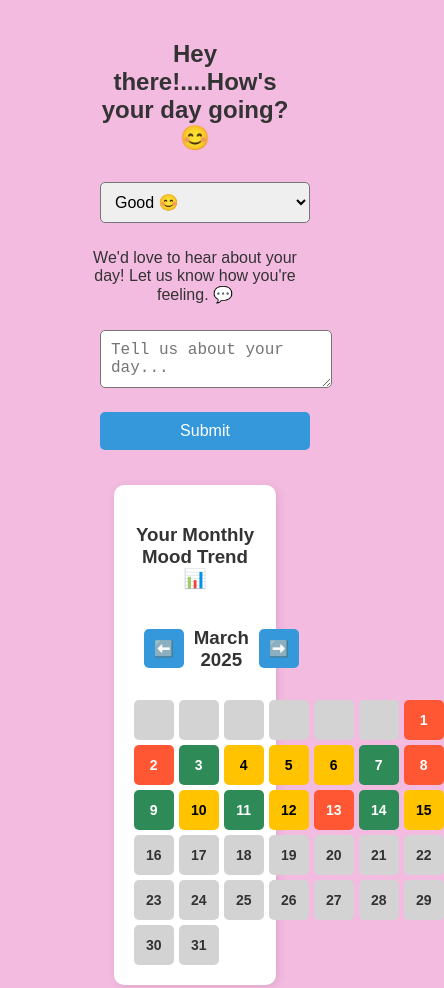
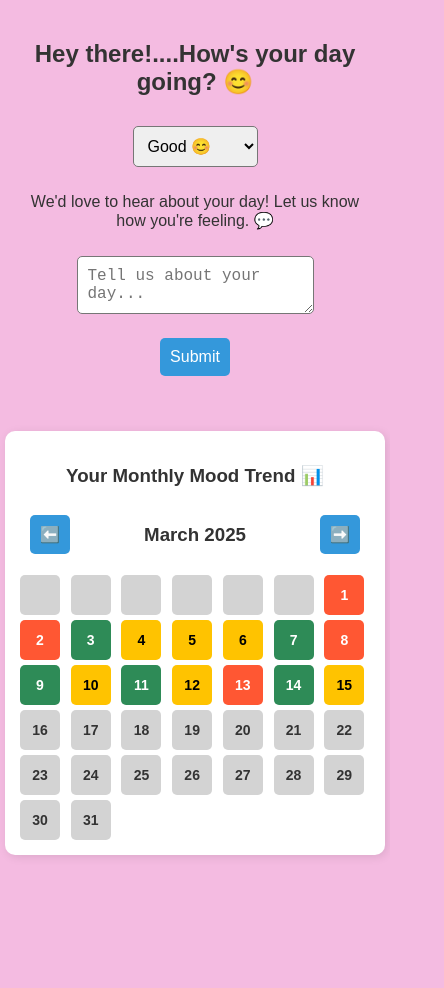
Before and after one commit to Sonasiju/moodtracker, a plain HTML site: page index.html in a window 390 px wide. Shown: the whole page, 444 px wide, since content can reach past the window. After the commit the page ends 875 px from the top, so only its background shows below. Drawn offline with Linux system fonts and the light colour scheme.

Commit message:
Update index.html

```diff
--- a/index.html
+++ b/index.html
@@ -9,7 +9,6 @@
             body {
                 flex-direction: column;
                 align-items: center;
-                margin: 10px;
             }
 
             .content, .calendar-container {
@@ -17,12 +16,8 @@
                 max-width: 400px;
             }
 
-            select, button, textarea {
-                width: 100%;
-            }
-
             .calendar {
-                grid-template-columns: repeat(7, minmax(30px, 1fr)); /* Responsive grid */
+                grid-template-columns: repeat(7, 1fr); /* Keep grid layout responsive */
                 gap: 3px;
             }
 
@@ -33,6 +28,8 @@
                 font-size: 14px;
             }
         }
+
+
 
         body {
             font-family: Arial, sans-serif;
@@ -47,17 +44,23 @@
         }
 
         .content {
-            width: 60%;
+            width: 100%;
+            max-width: 500px;
             text-align: center;
+            margin-bottom: 20px; /* Adds spacing */
         }
+
         .calendar-container {
-            width: 35%;
-            padding: 20px;
+            width: 100%; /* Ensures it fits inside the container */
+            max-width: 400px; /* Prevents it from being too large */
+            padding: 15px;
             background: white;
             border-radius: 10px;
             box-shadow: 2px 2px 10px rgba(0, 0, 0, 0.1);
             text-align: center;
+            overflow-x: auto; /* Prevents it from overflowing */
         }
+
         h2, h3 {
             color: #333;
         }
@@ -185,6 +188,8 @@
             }
 
             function generateCalendar(month, year) {
+                calendar.style.gridTemplateColumns = "repeat(7, minmax(25px, 1fr))";
+
                 calendar.innerHTML = "";
                 const firstDay = new Date(year, month, 1).getDay();
                 const daysInMonth = new Date(year, month + 1, 0).getDate();
```
